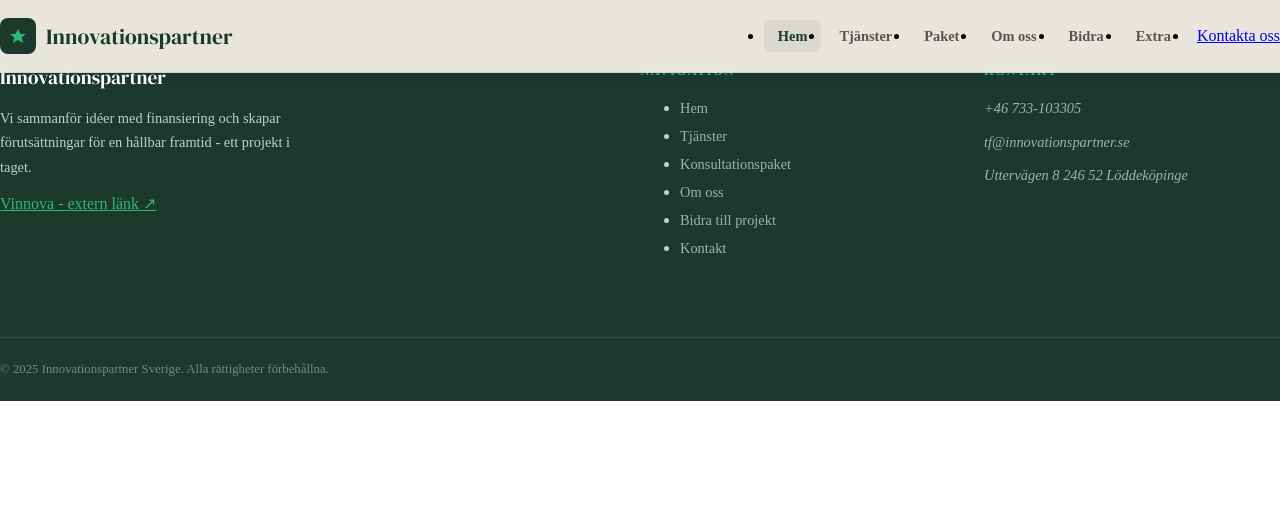
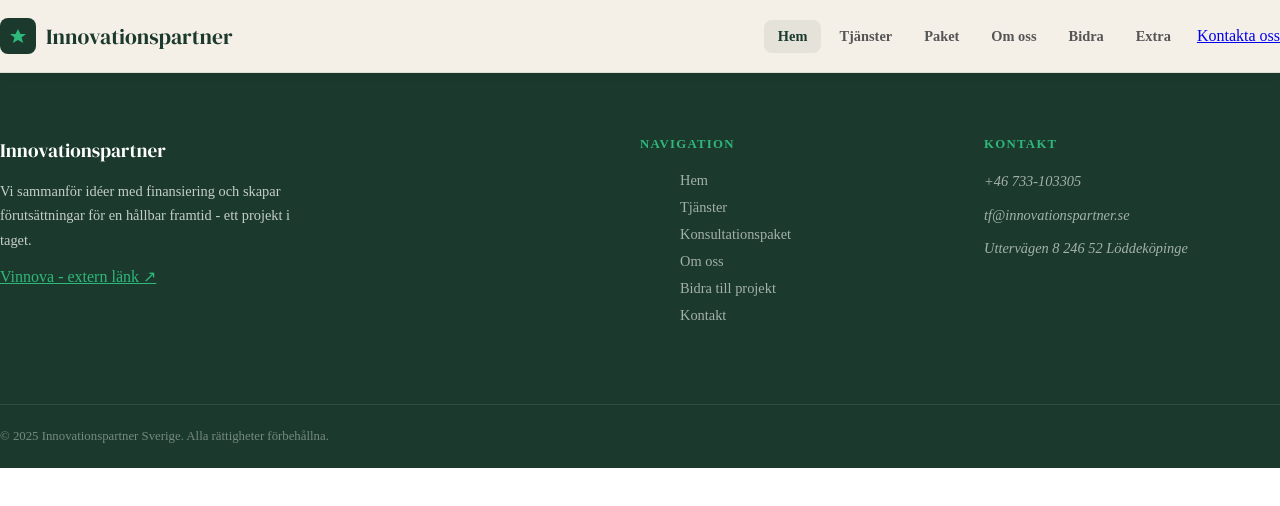
Before and after one commit to Filipc04/innovationspartner-react, a React (Vite) app: page / in a window 1280 px wide. Shown: the top 506 px of the page. Built offline with nearby package versions, Linux system fonts and the light colour scheme.

Commit message:
various småändringar

```diff
--- a/src/components/footer/Footer.tsx
+++ b/src/components/footer/Footer.tsx
@@ -17,12 +17,12 @@
         <nav aria-label="Sidfotslänkar">
           <div className="footer-col-title">Navigation</div>
           <ul className="footer-links">
-            <li><a href="index"      className="footer-link">Hem</a></li>
-            <li><a href="services"   className="footer-link">Tjänster</a></li>
-            <li><a href="packages"   className="footer-link">Konsultationspaket</a></li>
-            <li><a href="about"      className="footer-link">Om oss</a></li>
-            <li><a href="contribute" className="footer-link">Bidra till projekt</a></li>
-            <li><a href="contact"    className="footer-link">Kontakt</a></li>
+            <a href="/"      className="footer-link">Hem</a>
+            <a href="services"   className="footer-link">Tjänster</a>
+            <a href="packages"   className="footer-link">Konsultationspaket</a>
+            <a href="about"      className="footer-link">Om oss</a>
+            <a href="contribute" className="footer-link">Bidra till projekt</a>
+            <a href="contact"    className="footer-link">Kontakt</a>
           </ul>
         </nav>
         <div>
--- a/src/components/header/Header.css
+++ b/src/components/header/Header.css
@@ -1,5 +1,4 @@
 .navbar {
-  position: fixed;
   top: 0;
   left: 0;
   right: 0;
--- a/src/components/header/Header.tsx
+++ b/src/components/header/Header.tsx
@@ -6,20 +6,20 @@
     <header className="navbar" id="navbar" role="banner">
     <div className="container">
       <nav className="navbar-inner" role="navigation" aria-label="Huvudnavigation">
-        <a href="index.html" className="navbar-logo" aria-label="Innovationspartner startsida">
+        <a href="/" className="navbar-logo" aria-label="Innovationspartner startsida">
           <div className="navbar-logo-icon" aria-hidden="true">
             <svg width="18" height="18" viewBox="0 0 18 18"><path d="M9 2l2.5 5h5.5l-4.5 3.5 1.7 5.5L9 13l-5.2 3 1.7-5.5L1 7h5.5z"/></svg>
           </div>
           Innovationspartner
         </a>
         <ul className="nav-links" role="list">
-          <li><a href="index"      className="nav-link active">Hem</a></li>
-          <li><a href="services"   className="nav-link">Tjänster</a></li>
-          <li><a href="packages"   className="nav-link">Paket</a></li>
-          <li><a href="about"      className="nav-link">Om oss</a></li>
-          <li><a href="contribute" className="nav-link">Bidra</a></li>
-          <li><a href="extra"      className="nav-link">Extra</a></li>
-          <li><a href="contact"    className="btn btn--primary nav-cta">Kontakta oss</a></li>
+          <a href="/"      className="nav-link active">Hem</a>
+          <a href="services"   className="nav-link">Tjänster</a>
+          <a href="packages"   className="nav-link">Paket</a>
+          <a href="about"      className="nav-link">Om oss</a>
+          <a href="contribute" className="nav-link">Bidra</a>
+          <a href="extra"      className="nav-link">Extra</a>
+          <a href="contact"    className="btn btn--primary nav-cta">Kontakta oss</a>
         </ul>
         <button
           className="hamburger"
--- a/src/pages/services/Services.tsx
+++ b/src/pages/services/Services.tsx
@@ -1,9 +1,10 @@
-import { Accordion, AccordionItem } from "../../components";
+import { Accordion, AccordionItem, Footer, Header } from "../../components";
 
 export const Services = () => {
 
   return (
     <>
+      <Header />
       <Accordion>
         <AccordionItem title="Inledande projektdiskussion" content="Vi börjar alltid med ett kostnadsfritt samtal där vi kartlägger ert projekt, era visioner och er nulägesanalys. Utifrån detta identifierar vi vilka finansieringsvägar som passar bäst, EU-fonder, nationella bidrag eller stiftelsefinansiering."/>
         <AccordionItem title="Bidragsansökan & finansiering" content="Vi har bred erfarenhet av att framgångsrikt söka bidrag från Vinnova, Tillväxtverket, EU-fonder och privata stiftelser. Vi skriver ansökningar, koordinerar med partners och ser till att rätt underlag finns på plats. Vår senaste framgång: 1 825 000 kr till Tracy of Sweden AB."/>
@@ -11,6 +12,7 @@
         <AccordionItem title="Strategisk affärsutveckling" content="Med erfarenhet från internationell handel och B2B-försäljning guidar vi er i strategival, marknadsetablering och kommersialisering. Vi hjälper er att bygga starka team och partnerskap som ger ert projekt rätt förutsättningar."/>
         <AccordionItem title="Mentorskap för startups" content="Att ta ett företag från idé till etablerad aktör är en lång resa. Som mentor och coach hjälper vi er att undvika vanliga fallgropar, välja rätt inkubatorer och Science Parks, och navigera resan från StartUp till skalbar verksamhet."/>
       </Accordion>
+      <Footer />
     </>
   );
 };
```
